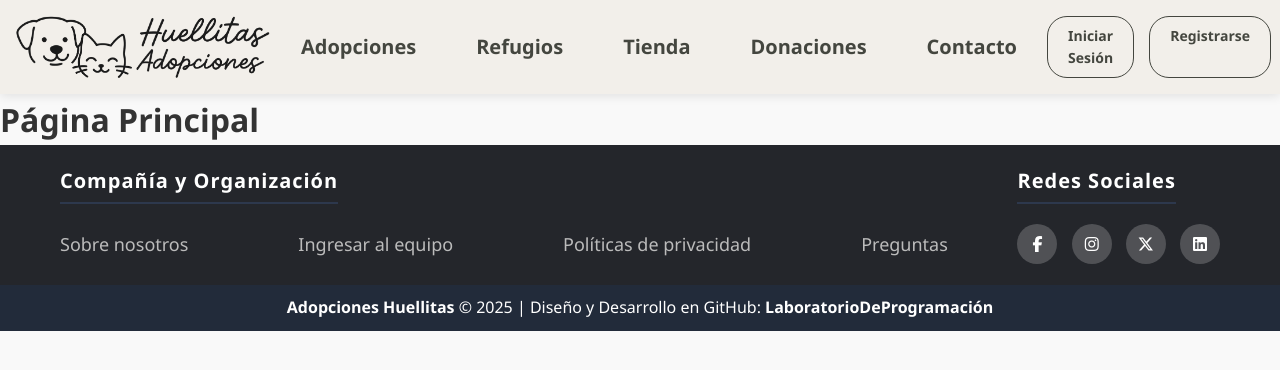
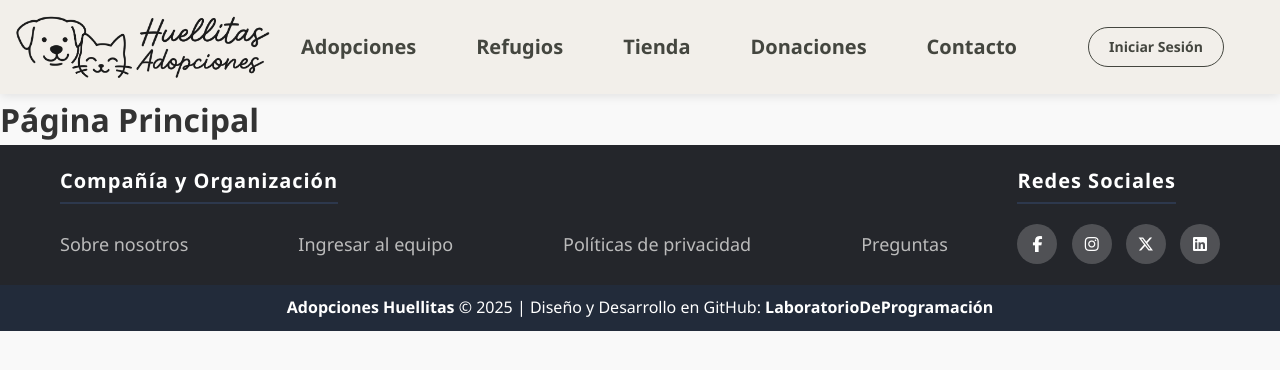
Before and after one commit to AgustinaMontoya/LaboratorioDeProgramacion, a plain HTML site: page src/TPO2/testing/website/principal.html in a window 1280 px wide. Drawn offline with Linux system fonts and the light colour scheme.

Commit message:
Se hizo el script en javascript para el header de la página principal ubicada en la carpeta testing.

```diff
--- /dev/null
+++ b/src/TPO2/testing/js/header.js
@@ -0,0 +1,66 @@
+const navBar = document.getElementById("barraNav");
+
+const contenedor = document.createElement("div");
+
+contenedor.className = "header-container";
+
+const logo = document.createElement("div");
+
+
+logo.className = "logo";
+
+const link = document.createElement("a");
+link.href = "principal.html";
+
+const imagen = document.createElement("img");
+
+imagen.src = "../assets/images/logos/logo.png";
+imagen.alt = "Logo Huellitas";
+imagen.className = "logo-img";
+
+link.appendChild(imagen);
+
+logo.appendChild(link);
+
+
+const lista = document.createElement("ul");
+lista.className = "nav-menu";
+
+const navItems = [
+{class: "item", href: "principal.html",text: "Adopciones"},
+{class:"item", href: "principal.html",text: "Refugios"},
+{class: "item", href: "principal.html",text: "Tienda"},
+{class:"item", href: "principal.html",text: "Donaciones"},
+{class: "item", href: "principal.html",text: "Contacto"},
+];
+
+
+navItems.forEach(item =>{
+const li = document.createElement("li");
+li.className = item.class;
+
+const a = document.createElement("a");
+a.href = item.href;
+a.textContent = item.text;
+
+li.appendChild(a);
+
+lista.appendChild(li);
+
+});
+
+const menu = document.createElement("div");
+menu.className = "user-menu";
+
+const botonU = document.createElement("a");
+botonU.className = "user-btn";
+botonU.textContent = "Iniciar Sesión";
+
+menu.appendChild(botonU);
+
+contenedor.appendChild(logo);
+contenedor.appendChild(lista);
+contenedor.appendChild(menu);
+
+
+navBar.appendChild(contenedor)
--- a/src/TPO2/testing/style/principal.css
+++ b/src/TPO2/testing/style/principal.css
@@ -15,7 +15,7 @@ body {
 header {
     background-color: #F2EFEA;
     box-shadow: 0 2px 10px rgba(0, 0, 0, 0.1);
-    position: sticky;
+    position: static;
     top: 0;
     z-index: 1000;
 }
@@ -133,7 +133,8 @@ header {
     /* pie de página al final de pantalla, pero tiene problemas*/
     /*position: absolute;
     bottom: 0;
-    width: 100%;*/
+    width: 100%;
+    scroll-behavior: smooth;*/
 }
 
 .footer-container {
--- a/src/TPO2/testing/website/principal.html
+++ b/src/TPO2/testing/website/principal.html
@@ -8,31 +8,7 @@
         <link rel="stylesheet" href="https://cdnjs.cloudflare.com/ajax/libs/font-awesome/7.0.1/css/all.min.css">
     </head>
     <body>
-        <header>
-            <div class="header-container">
-                <!-- Logo -->
-                <div class="logo">
-                    <a href="principal.html">
-                        <img src="../assets/images/logos/logo.png" alt="Logo Huellitas" class="logo-img">
-                    </a>
-                </div>
-
-                <!-- Menú de navegación -->
-                 <ul class="nav-menu">
-                    <li><a href="">Adopciones</a></li>
-                    <li><a href="">Refugios</a></li>
-                    <li><a href="">Tienda</a></li>
-                    <li><a href="">Donaciones</a></li>
-                    <li><a href="">Contacto</a></li>
-                 </ul>
-
-                <!-- Menú de usuario -->
-                <div class="user-menu">
-                    <a href="" class="user-btn">Iniciar Sesión</a>
-                    <a href="" class="user-btn">Registrarse</a>
-                </div>
-            </div>
-        </header>
+        <header id="barraNav"></header>
 
         <h1 class="content">Página Principal</h1>
 
@@ -69,5 +45,6 @@
                 </p>
             </div>
         </footer>
+        <script src="../js/header.js"></script>
     </body>
 </html>
```
